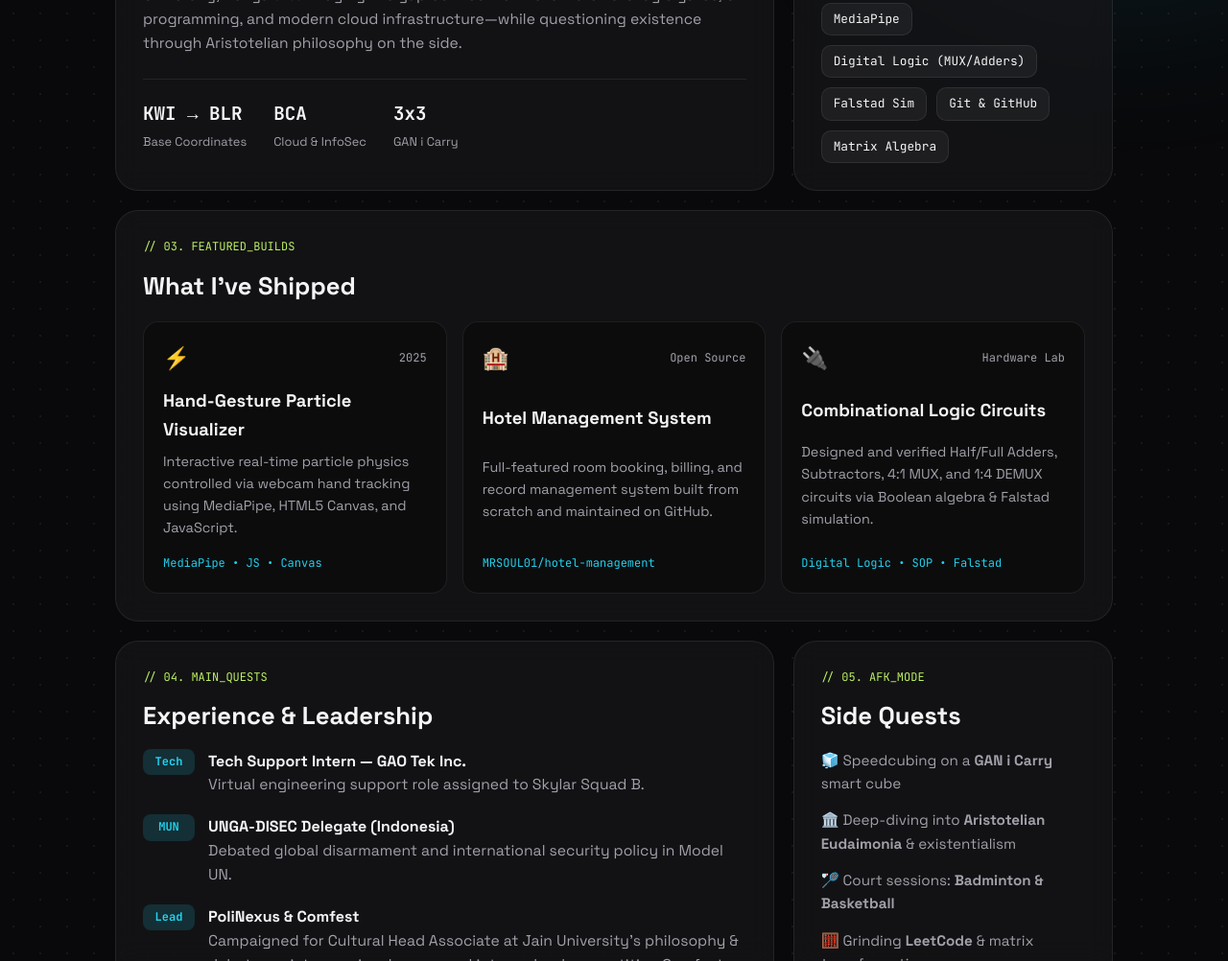
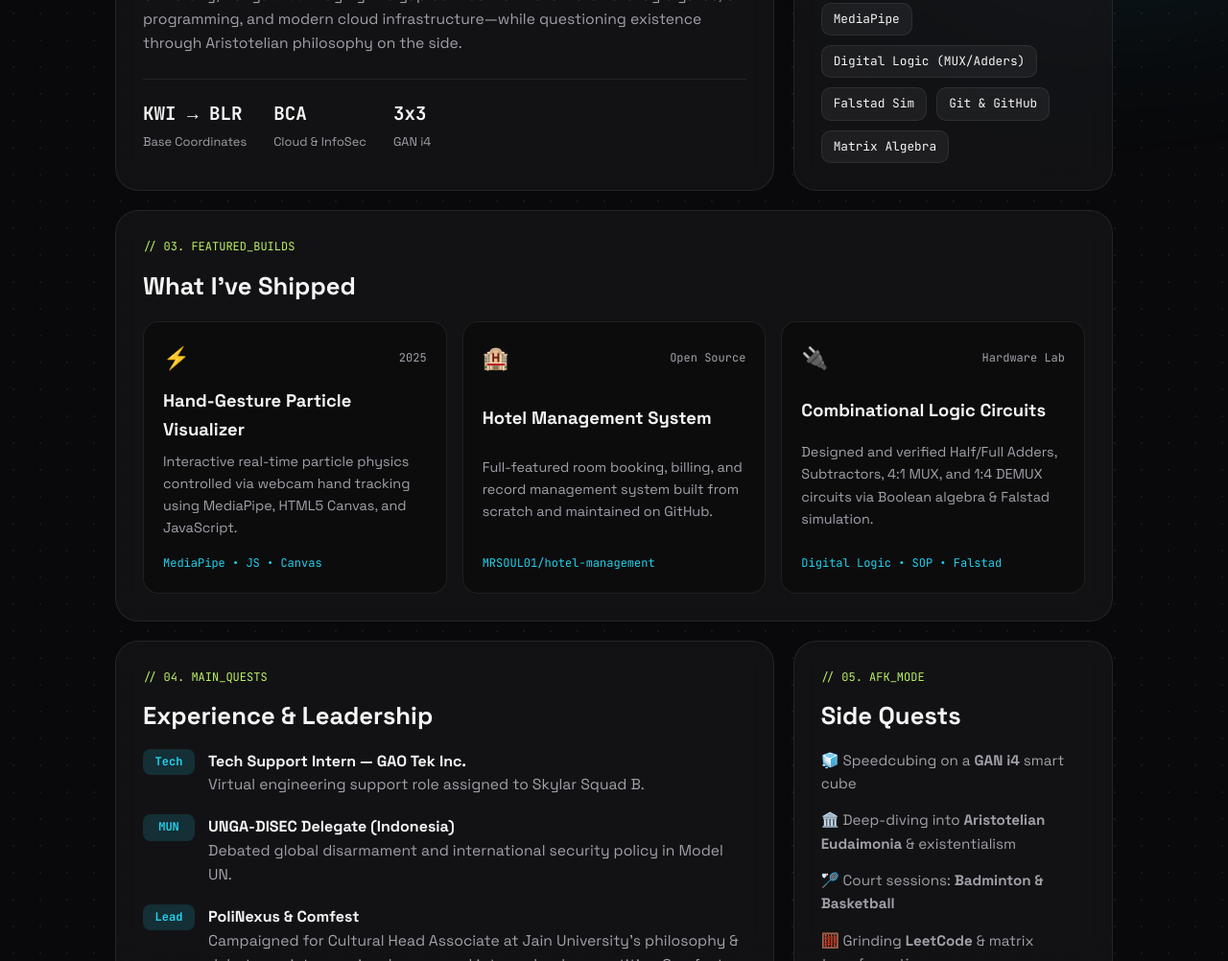
Before and after one commit to MRSOUL01/mrsoul01.github.io, a plain HTML site: page index.html in a window 1280 px wide. Shown: the part 840-1842 px from the top of the page at 96% size. Drawn offline with Linux system fonts and the light colour scheme.

Commit message:
Update GAN i Carry to GAN i4 in index.html

```diff
--- a/index.html
+++ b/index.html
@@ -70,7 +70,7 @@
         </div>
         <div class="stat">
           <span class="stat-num">3x3</span>
-          <span class="stat-label">GAN i Carry</span>
+          <span class="stat-label">GAN i4</span>
         </div>
       </div>
     </section>
@@ -161,7 +161,7 @@
       <span class="tag">// 05. AFK_MODE</span>
       <h2>Side Quests</h2>
       <ul class="afk-list">
-        <li>🧊 Speedcubing on a <strong>GAN i Carry</strong> smart cube</li>
+        <li>🧊 Speedcubing on a <strong>GAN i4</strong> smart cube</li>
         <li>🏛️ Deep-diving into <strong>Aristotelian Eudaimonia</strong> & existentialism</li>
         <li>🏸 Court sessions: <strong>Badminton & Basketball</strong></li>
         <li>🧮 Grinding <strong>LeetCode</strong> & matrix transformations</li>
```
